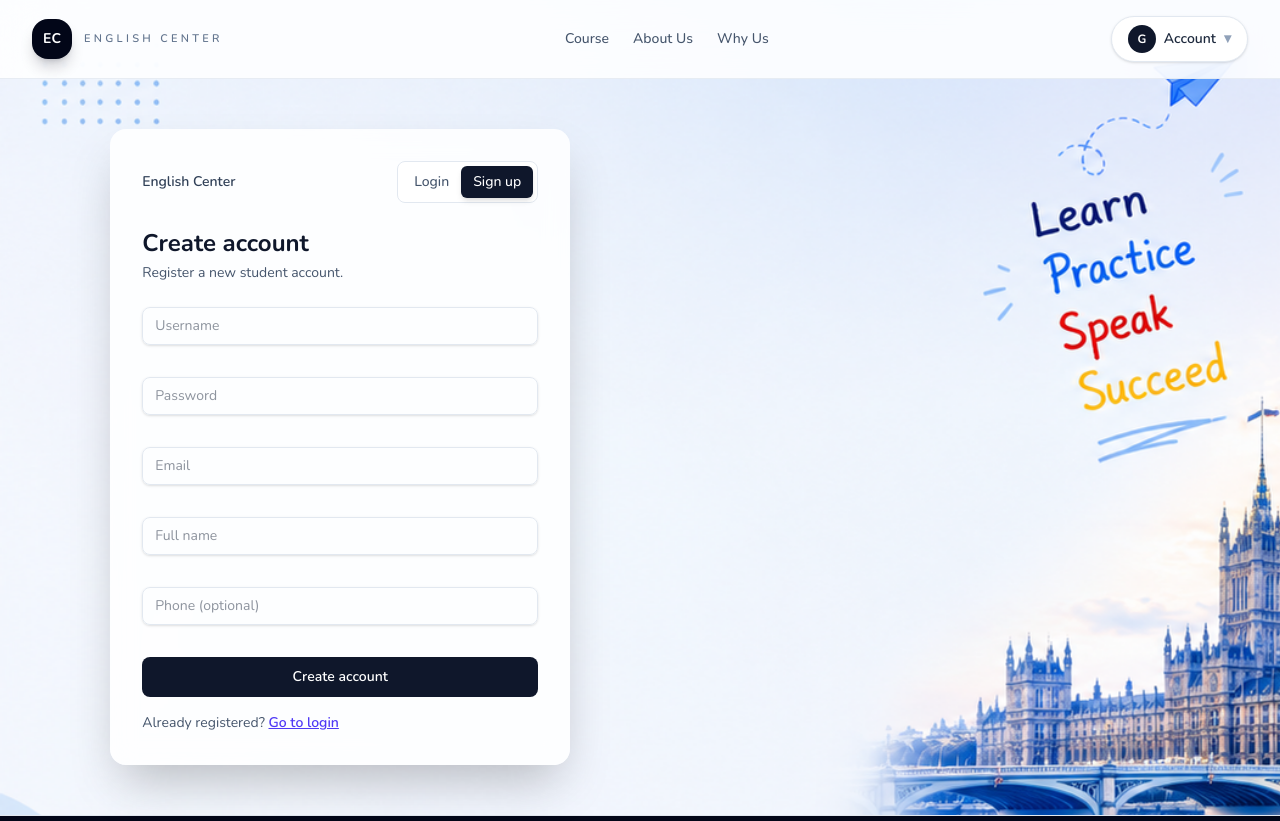
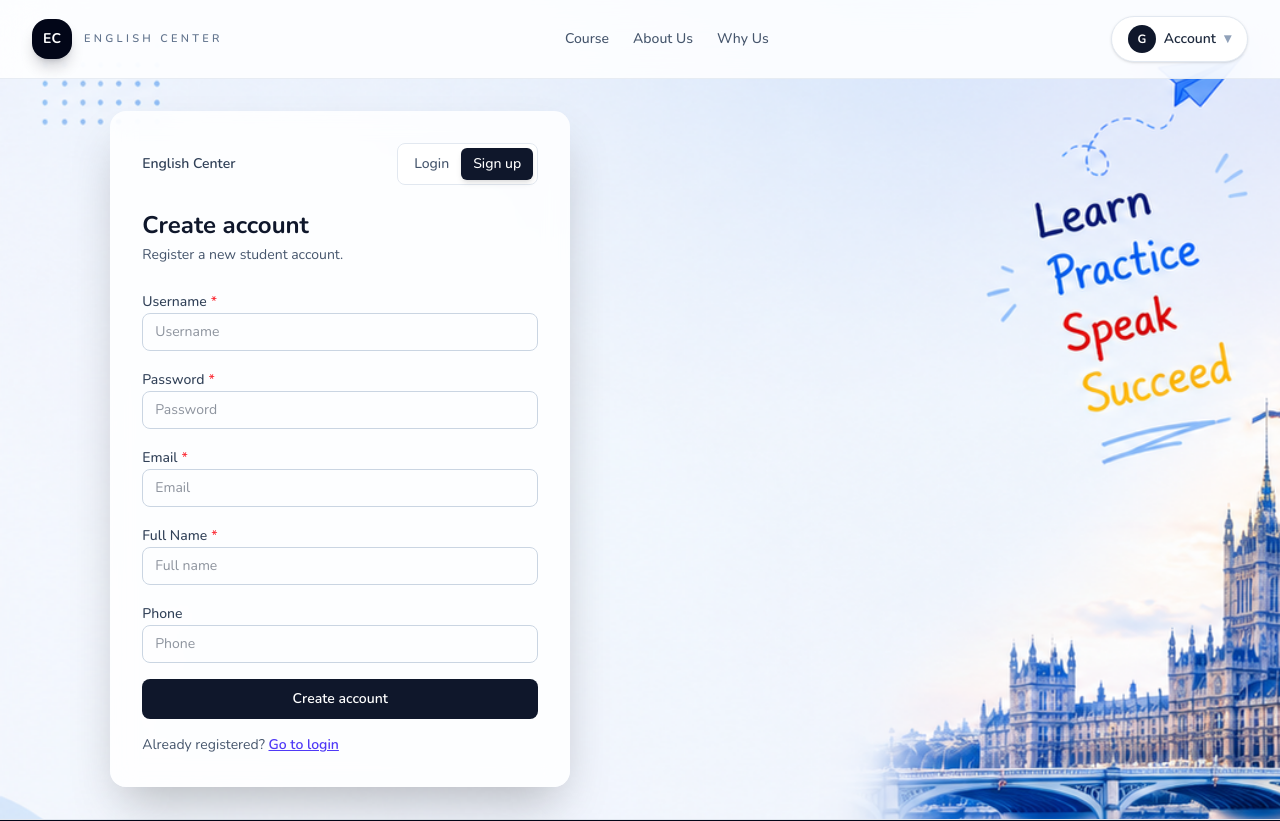
Before and after one commit to lenguyentrinh/english-center-system, a React (Vite) app in the folder frontend/: page /auth/signup in a window 1280 px wide. Shown: the top 821 px of the page. Built offline with nearby package versions, Linux system fonts and the light colour scheme; no server answers.

Commit message:
use input common instead of

```diff
--- a/frontend/src/components/admin/BusinessRoleModal.tsx
+++ b/frontend/src/components/admin/BusinessRoleModal.tsx
@@ -3,9 +3,9 @@ import { useForm } from "react-hook-form";
 import { zodResolver } from "@hookform/resolvers/zod";
 import { z } from "zod";
 import Modal from "@/shared/components/Modal.tsx";
-import InputField from "@/shared/components/form/InputField.tsx";
 import type { BusinessRoleResponse, BusinessRoleUpsertPayload } from "@/features/admin/types.ts";
 import { businessRoleCodeOptions } from "@/features/admin/constants.ts";
+import { CheckboxField, InputField, SelectField } from "@/shared/components/form";
 
 const businessRoleSchema = z.object({
   code: z.enum([
@@ -105,18 +105,14 @@ export default function BusinessRoleModal({
     >
       <form id="business-role-form" className="space-y-4" onSubmit={handleSubmit(submit)}>
         <div className="space-y-1">
-          <label className="text-sm font-medium text-slate-700">Code</label>
-          <select
+          <SelectField
+            label="Code"
+            error={errors.code?.message}
+            options={businessRoleCodeOptions}
             {...register("code")}
-            className="w-full rounded-lg border border-slate-300 px-3 py-2 text-sm focus:border-indigo-500 focus:outline-none focus:ring-1 focus:ring-indigo-500"
-          >
-            {businessRoleCodeOptions.map((option) => (
-              <option key={option.value} value={option.value}>
-                {option.label}
-              </option>
-            ))}
-          </select>
-          {errors.code?.message ? <p className="text-xs text-red-500">{errors.code.message}</p> : null}
+            id="code"
+            required={true}
+          />
         </div>
 
         <InputField
@@ -127,10 +123,11 @@ export default function BusinessRoleModal({
           {...register("description")}
         />
 
-        <label className="flex items-center gap-3 rounded-xl border border-slate-200 px-4 py-3 text-sm text-slate-700">
-          <input type="checkbox" className="h-4 w-4 rounded border-slate-300" {...register("active")} />
-          Active
-        </label>
+        <CheckboxField
+          id="active"
+          label="Active"
+          {...register("active")}
+        />
       </form>
     </Modal>
   );
--- a/frontend/src/components/admin/RoleModal.tsx
+++ b/frontend/src/components/admin/RoleModal.tsx
@@ -2,8 +2,7 @@ import { useEffect } from "react";
 import { useForm } from "react-hook-form";
 import { zodResolver } from "@hookform/resolvers/zod";
 import Modal from "@/shared/components/Modal.tsx";
-import InputField from "@/shared/components/form/InputField.tsx";
-import SelectField from "@/shared/components/form/SelectField.tsx";
+import {InputField, SelectField } from "@/shared/components/form";
 import type { RoleResponse, RoleUpsertPayload } from "@/features/admin/types.ts";
 import { roleCodeOptions } from "@/features/admin/constants.ts";
 import { z } from "zod";
--- a/frontend/src/pages/LoginPage.tsx
+++ b/frontend/src/pages/LoginPage.tsx
@@ -20,6 +20,7 @@ import {
   loginSchema,
   type LoginForm,
 } from "@/features/auth/validation/authSchema.ts";
+import { InputField } from "@/shared/components/form";
 
 export default function LoginPage() {
   const navigate = useNavigate();
@@ -33,6 +34,7 @@ export default function LoginPage() {
       username: "",
       password: "",
     },
+    mode: "onBlur",
   });
 
   const onSubmit = async (values: LoginForm) => {
@@ -79,30 +81,25 @@ export default function LoginPage() {
 
       <form className="mt-6 space-y-4" onSubmit={handleSubmit(onSubmit)}>
         <div className="space-y-1">
-          <label htmlFor="username" className="text-sm font-medium text-slate-700">
-            Username
-          </label>
-          <input
-            id="username"
-            autoComplete="username"
-            {...register("username")}
-            className="w-full rounded-lg border border-slate-200 shadow-sm px-3 py-2 text-sm focus:border-indigo-500 focus:outline-none focus:ring-1 focus:ring-indigo-500"
-          />
-          <p className="text-xs text-red-500">{errors.username?.message}</p>
+            <InputField
+              label="Username"
+              placeholder="Username"
+              {...register("username")}
+              error={errors.username?.message}
+              id="username"
+              required={true}
+            />
         </div>
 
         <div className="space-y-1">
-          <label htmlFor="password" className="text-sm font-medium text-slate-700">
-            Password
-          </label>
-          <input
+          <InputField
+            label="Password"
+            type="password"
+            {...register("password")}
+            error={errors.password?.message}
             id="password"
-            type="password"
-            autoComplete="current-password"
-            {...register("password")}
-            className="w-full rounded-lg border border-slate-200 shadow-sm px-3 py-2 text-sm focus:border-indigo-500 focus:outline-none focus:ring-1 focus:ring-indigo-500"
+            required={true}
           />
-          <p className="text-xs text-red-500">{errors.password?.message}</p>
         </div>
 
         <button
--- a/frontend/src/pages/SignupPage.tsx
+++ b/frontend/src/pages/SignupPage.tsx
@@ -9,6 +9,7 @@ import {
   signupSchema,
   type SignupForm,
 } from "@/features/auth/validation/authSchema.ts";
+import { InputField } from "@/shared/components/form";
 
 export default function SignupPage() {
   const navigate = useNavigate();
@@ -25,6 +26,7 @@ export default function SignupPage() {
       fullName: "",
       phone: "",
     },
+    mode: "onBlur",
   });
 
   const onSubmit = async (values: SignupForm) => {
@@ -43,49 +45,55 @@ export default function SignupPage() {
     }
   };
 
+
   return (
     <AuthLayout>
       <h1 className="text-2xl font-bold text-slate-900">Create account</h1>
       <p className="mt-1 text-sm text-slate-600">Register a new student account.</p>
 
       <form className="mt-6 space-y-4" onSubmit={handleSubmit(onSubmit)}>
-        <input
+        <InputField
+          label="Username"
           placeholder="Username"
           {...register("username")}
-          className="w-full rounded-lg border border-slate-200 shadow-sm px-3 py-2 text-sm focus:border-indigo-500 focus:outline-none focus:ring-1 focus:ring-indigo-500"
+          error={errors.username?.message}
+          id="username"
+          required={true}
         />
-        <p className="text-xs text-red-500">{errors.username?.message}</p>
-
-        <input
+        <InputField
+          label="Password"
           type="password"
           placeholder="Password"
           {...register("password")}
-          className="w-full rounded-lg border border-slate-200 shadow-sm px-3 py-2 text-sm focus:border-indigo-500 focus:outline-none focus:ring-1 focus:ring-indigo-500"
+          error={errors.password?.message}
+          id="password"
+          required={true}
         />
-        <p className="text-xs text-red-500">{errors.password?.message}</p>
-
-        <input
+        <InputField
+          label="Email"
           type="email"
           placeholder="Email"
           {...register("email")}
-          className="w-full rounded-lg border border-slate-200 shadow-sm px-3 py-2 text-sm focus:border-indigo-500 focus:outline-none focus:ring-1 focus:ring-indigo-500"
+          error={errors.email?.message}
+          id="email"
+          required={true}
         />
-        <p className="text-xs text-red-500">{errors.email?.message}</p>
-
-        <input
+        <InputField
+          label="Full Name"
           placeholder="Full name"
           {...register("fullName")}
-          className="w-full rounded-lg border border-slate-200 shadow-sm px-3 py-2 text-sm focus:border-indigo-500 focus:outline-none focus:ring-1 focus:ring-indigo-500"
+          error={errors.fullName?.message}
+          id="fullName"
+          required={true}
         />
-        <p className="text-xs text-red-500">{errors.fullName?.message}</p>
-
-        <input
-          placeholder="Phone (optional)"
+        <InputField
+          label="Phone"
+          placeholder="Phone"
           {...register("phone")}
-          className="w-full rounded-lg border border-slate-200 shadow-sm px-3 py-2 text-sm focus:border-indigo-500 focus:outline-none focus:ring-1 focus:ring-indigo-500"
+          error={errors.phone?.message}
+          id="phone"
+          required={false}
         />
-        <p className="text-xs text-red-500">{errors.phone?.message}</p>
-
         <button
           type="submit"
           disabled={isSubmitting}
--- /dev/null
+++ b/frontend/src/shared/components/form/CheckboxField.tsx
@@ -0,0 +1,24 @@
+import classNames from "@/shared/utils/classNames";
+import { forwardRef } from "react";
+
+type Props = {
+  label: React.ReactNode;
+  error?: string;
+  id?: string;
+  required?: boolean;
+} & React.InputHTMLAttributes<HTMLInputElement>;
+
+const CheckboxField = forwardRef<HTMLInputElement, Props>(function CheckboxField({ label, error, id, required, ...props }, ref) {
+  return (
+    <div className="flex items-center gap-3">
+      <input id={id} ref={ref} type="checkbox" {...props} className={classNames("h-4 w-4", props.className)} />
+      <label htmlFor={id} className="text-sm font-medium text-slate-700">
+        {label}
+        {required ? <span aria-hidden="true" className="ml-1 text-red-500">*</span> : null}
+      </label>
+      {error ? <p className="text-xs text-red-500">{error}</p> : null}
+    </div>
+  );
+});
+
+export default CheckboxField;
--- a/frontend/src/shared/components/form/index.ts
+++ b/frontend/src/shared/components/form/index.ts
@@ -1,3 +1,4 @@
 export { default as BaseField } from "./BaseField";
 export { default as InputField } from "./InputField";
 export { default as SelectField } from "./SelectField";
+export { default as CheckboxField } from "./CheckboxField";
```
Also changed, not shown: frontend/src/components/courses/CourseModal.tsx (+86 -48 lines).
